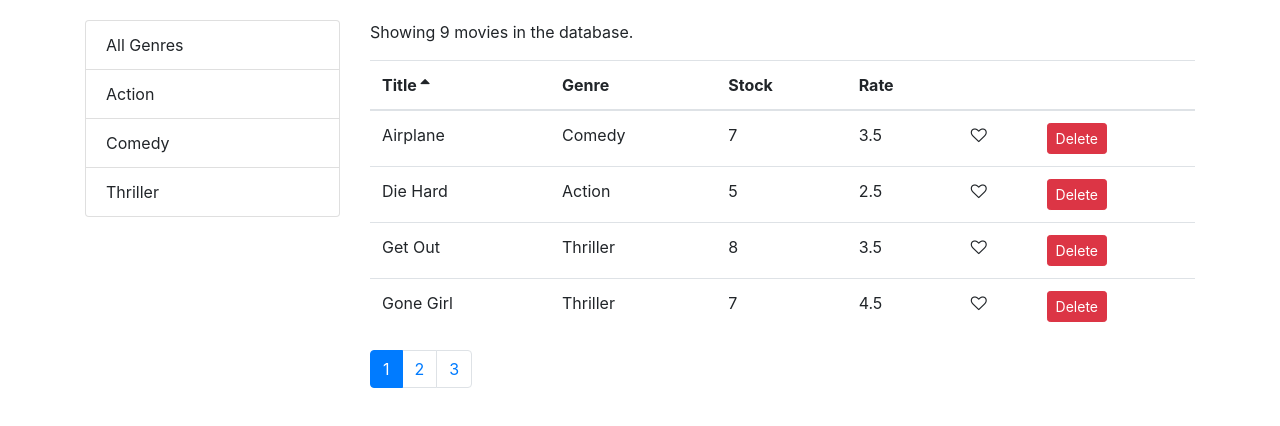
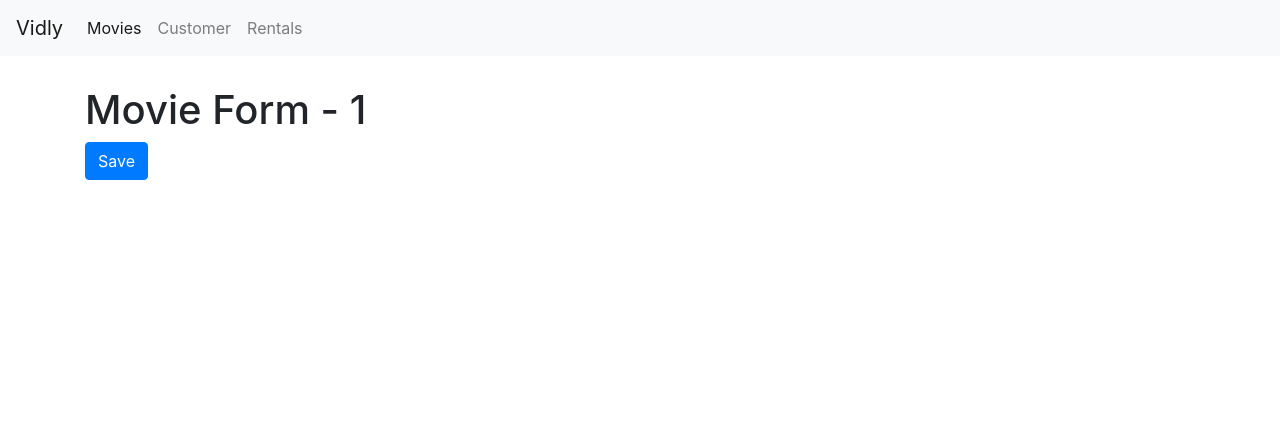
Before and after one commit to mrehanabbasi/vidly, a React (Create React App) app: page /movies/1 in a window 1280 px wide. Shown: the top 426 px of the page. Built offline with nearby package versions, Linux system fonts and the light colour scheme.

Commit message:
add navbar

```diff
--- a/package.json
+++ b/package.json
@@ -11,7 +11,8 @@
   "devDependencies": {
     "bootstrap": "^4.3.1",
     "font-awesome": "^4.7.0",
-    "lodash": "^4.17.15"
+    "lodash": "^4.17.15",
+    "react-router-dom": "^5.0.1"
   },
   "scripts": {
     "start": "react-scripts start",
--- a/src/App.js
+++ b/src/App.js
@@ -1,12 +1,29 @@
 import React from "react";
+import { Route, Switch, Redirect } from "react-router-dom";
 import Movies from "./components/movies";
+import Customers from "./components/customers";
+import Rentals from "./components/rentals";
+import NotFound from "./components/notFound";
+import NavBar from "./components/navBar";
+import MovieForm from "./components/movieForm";
 import "./App.css";
 
 function App() {
   return (
-    <main className="container">
-      <Movies />
-    </main>
+    <React.Fragment>
+      <NavBar />
+      <main className="container">
+        <Switch>
+          <Route path="/movies/:id" component={MovieForm} />
+          <Route path="/movies" component={Movies} />
+          <Route path="/customers" component={Customers} />
+          <Route path="/rentals" component={Rentals} />
+          <Route path="/not-found" component={NotFound} />
+          <Redirect from="/" exact to="/movies" />
+          <Redirect to="/not-found" />
+        </Switch>
+      </main>
+    </React.Fragment>
   );
 }
 
--- /dev/null
+++ b/src/components/customers.jsx
@@ -0,0 +1,7 @@
+import React from "react";
+
+const Customers = () => {
+  return <h1>Customers</h1>;
+};
+
+export default Customers;
--- /dev/null
+++ b/src/components/movieForm.jsx
@@ -0,0 +1,17 @@
+import React from "react";
+
+const MovieForm = ({ match, history }) => {
+  return (
+    <div>
+      <h1>Movie Form - {match.params.id}</h1>
+      <button
+        className="btn btn-primary"
+        onClick={() => history.push("/movies")}
+      >
+        Save
+      </button>
+    </div>
+  );
+};
+
+export default MovieForm;
--- a/src/components/moviesTable.jsx
+++ b/src/components/moviesTable.jsx
@@ -1,10 +1,15 @@
 import React, { Component } from "react";
+import { Link } from "react-router-dom";
 import Table from "./common/table";
 import Like from "./common/like";
 
 class MoviesTable extends Component {
   columns = [
-    { path: "title", label: "Title" },
+    {
+      path: "title",
+      label: "Title",
+      content: movie => <Link to={`/movies/${movie._id}`}>{movie.title}</Link>
+    },
     { path: "genre.name", label: "Genre" },
     { path: "numberInStock", label: "Stock" },
     { path: "dailyRentalRate", label: "Rate" },
--- /dev/null
+++ b/src/components/navBar.jsx
@@ -0,0 +1,45 @@
+import React from "react";
+import { Link, NavLink } from "react-router-dom";
+
+const NavBar = () => {
+  return (
+    <nav className="navbar navbar-expand-lg navbar-light bg-light">
+      <Link className="navbar-brand" to="/">
+        Vidly
+      </Link>
+      <button
+        className="navbar-toggler"
+        type="button"
+        data-toggle="collapse"
+        data-target="#navbarSupportedContent"
+        aria-controls="navbarSupportedContent"
+        aria-expanded="false"
+        aria-label="Toggle navigation"
+      >
+        <span className="navbar-toggler-icon"></span>
+      </button>
+
+      <div className="collapse navbar-collapse" id="navbarSupportedContent">
+        <ul className="navbar-nav mr-auto">
+          <li className="nav-item">
+            <NavLink className="nav-item nav-link" to="/movies">
+              Movies
+            </NavLink>
+          </li>
+          <li className="nav-item">
+            <NavLink className="nav-item nav-link" to="/customers">
+              Customer
+            </NavLink>
+          </li>
+          <li className="nav-item">
+            <NavLink className="nav-item nav-link" to="/rentals">
+              Rentals
+            </NavLink>
+          </li>
+        </ul>
+      </div>
+    </nav>
+  );
+};
+
+export default NavBar;
--- /dev/null
+++ b/src/components/notFound.jsx
@@ -0,0 +1,7 @@
+import React from "react";
+
+const NotFound = () => {
+  return <h1>Not Found</h1>;
+};
+
+export default NotFound;
--- /dev/null
+++ b/src/components/rentals.jsx
@@ -0,0 +1,7 @@
+import React from "react";
+
+const Rentals = () => {
+  return <h1>Rentals</h1>;
+};
+
+export default Rentals;
--- a/src/index.css
+++ b/src/index.css
@@ -5,7 +5,7 @@
     sans-serif;
   -webkit-font-smoothing: antialiased;
   -moz-osx-font-smoothing: grayscale;
-  padding: 20px 0 0 0;
+  padding: 0 0 0 0;
 }
 
 code {
@@ -13,6 +13,10 @@
     monospace;
 }
 
+.navbar {
+  margin-bottom: 30px;
+}
+
 .clickable {
   cursor: pointer;
 }
--- a/src/index.js
+++ b/src/index.js
@@ -1,12 +1,18 @@
 import React from "react";
 import ReactDOM from "react-dom";
+import { BrowserRouter } from "react-router-dom";
 import "./index.css";
 import App from "./App";
 import * as serviceWorker from "./serviceWorker";
 import "bootstrap/dist/css/bootstrap.css";
 import "font-awesome/css/font-awesome.css";
 
-ReactDOM.render(<App />, document.getElementById("root"));
+ReactDOM.render(
+  <BrowserRouter>
+    <App />
+  </BrowserRouter>,
+  document.getElementById("root")
+);
 
 // If you want your app to work offline and load faster, you can change
 // unregister() to register() below. Note this comes with some pitfalls.
```
Also changed, not shown: 1 other file (tests, documents, lock files or other folders).
